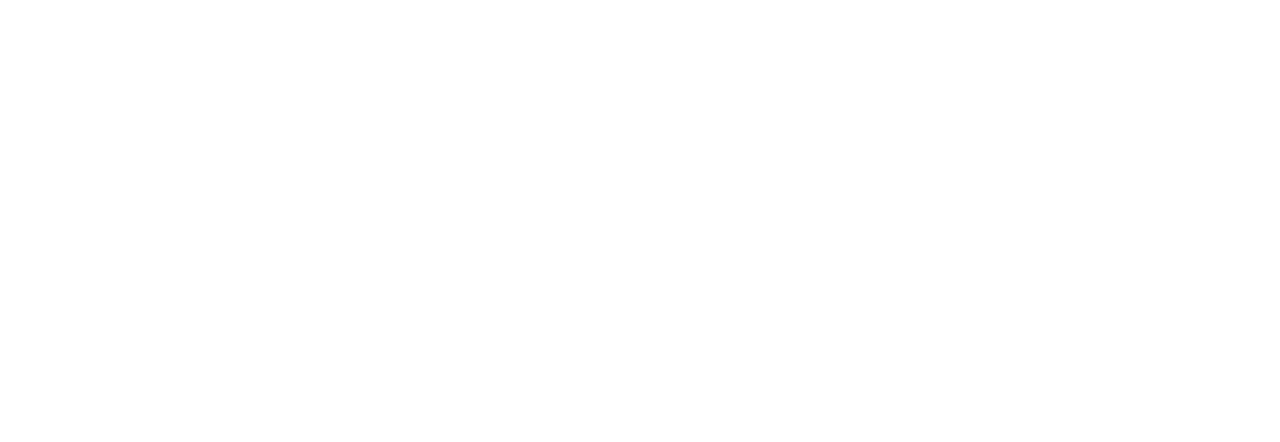
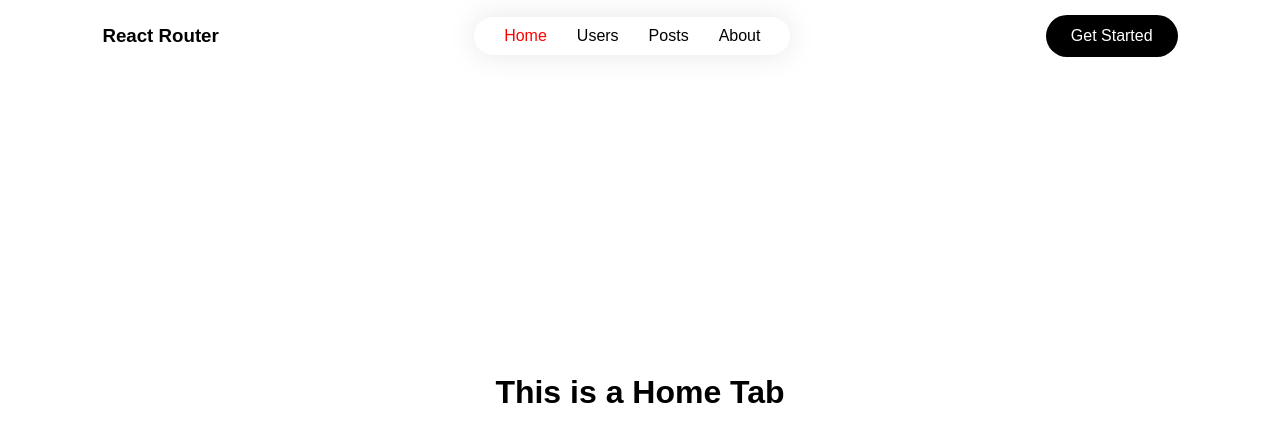
Before and after one commit to MdAsraful56/React-Router-One-Short, a React (Vite) app: page / in a window 1280 px wide. Shown: the top 442 px of the page. Built offline with nearby package versions, Linux system fonts and the light colour scheme.

Commit message:
navber link complete

```diff
--- a/src/App.css
+++ /dev/null
@@ -1,7 +0,0 @@
-#root {
-  max-width: 1280px;
-  margin: 0 auto;
-  padding: 2rem;
-  font-family: sans-serif;
-  /* text-align: center; */
-}
--- a/src/App.jsx
+++ b/src/App.jsx
@@ -1,17 +1,24 @@
 import { Route, Routes } from 'react-router';
-import './App.css'
 import Home from './components/Home/Home';
 import Usres from './components/Usres/Usres';
 import Posts from './components/Posts/Posts';
-
-
+import Navber from './components/Navber/Navber';
+import About from './components/About/About';
 
 
 function App() {
 
   return (
     <>
-
+      <Navber/>
+      <div className="container">
+        <Routes>
+          <Route path='/' element={<Home />} />
+          <Route path='/users' element={<Usres />} />
+          <Route path='/posts' element={<Posts />} />
+          <Route path='/about' element={<About />} />
+        </Routes>
+      </div>
     </>
   )
 }
--- /dev/null
+++ b/src/components/About/About.jsx
@@ -0,0 +1,11 @@
+
+
+const About = () => {
+    return (
+        <div>
+            <h2>This is About Page</h2>
+        </div>
+    );
+};
+
+export default About;
--- a/src/components/Home/Home.jsx
+++ b/src/components/Home/Home.jsx
@@ -1,13 +1,8 @@
-import { Outlet } from "react-router";
-import Navber from "../Navber/Navber";
-
 
 const Home = () => {
     return (
         <div>
-            <Navber></Navber>
-            <h1>Hello This is a Home Tab</h1>
-            <Outlet></Outlet>
+            <h1>This is a Home Tab</h1>
         </div>
     );
 };
--- a/src/components/Navber/Navber.css
+++ b/src/components/Navber/Navber.css
@@ -8,8 +8,31 @@
     align-items: center;
     gap: 30px;
     font-family: Arial, sans-serif;
+    padding: 10px 30px;
+    border-radius: 30px;
+    box-shadow: 0 0 30px 0 rgba(0, 0, 0, 0.1);
+    color: #000;
 }
 
 a.active {
     color: red;
 }
+
+.navber{
+    width: 100%;
+    display: flex;
+    justify-content: space-between;
+    align-items: center;
+    padding: 15px 8%;
+}
+
+.navber button{
+    background:  #000;
+    color: #fff;
+    padding: 12px 25px;
+    border: 0;
+    outline: 0;
+    border-radius: 30px;
+    font-size: 16px;
+    cursor: pointer;
+}
--- a/src/components/Navber/Navber.jsx
+++ b/src/components/Navber/Navber.jsx
@@ -4,13 +4,15 @@
 
 const Navber = () => {
     return (
-        <div>
+        <div className="navber">
+            <h3>React Router</h3>
             <nav>
                 <NavLink className="Link" to='/'>Home</NavLink>
-                <NavLink className="Link" to='users'>Users</NavLink>
-                <NavLink className="Link" to='posts'>Posts</NavLink>
-                <NavLink className="Link" to='about'>About</NavLink>
+                <NavLink className="Link" to='/users'>Users</NavLink>
+                <NavLink className="Link" to='/posts'>Posts</NavLink>
+                <NavLink className="Link" to='/about'>About</NavLink>
             </nav>
+            <button>Get Started</button>
         </div>
     );
 };
--- a/src/components/Usres/Usres.jsx
+++ b/src/components/Usres/Usres.jsx
@@ -1,10 +1,6 @@
-import { useLoaderData } from "react-router";
 
 
 const Usres = () => {
-
-    const users = useLoaderData();
-    console.log(users);
 
     return (
         <div>
--- a/src/index.css
+++ b/src/index.css
@@ -0,0 +1,20 @@
+*{
+    margin: 0;
+    padding: 0;
+    box-sizing: border-box;
+    font-family: sans-serif;
+}
+
+.container{
+    display: flex;
+    align-items: center;
+    justify-content: center;
+    width: 100%;
+    height: 80vh;
+}
+
+
+a{
+    text-decoration: none;
+    color: inherit;
+}
```
